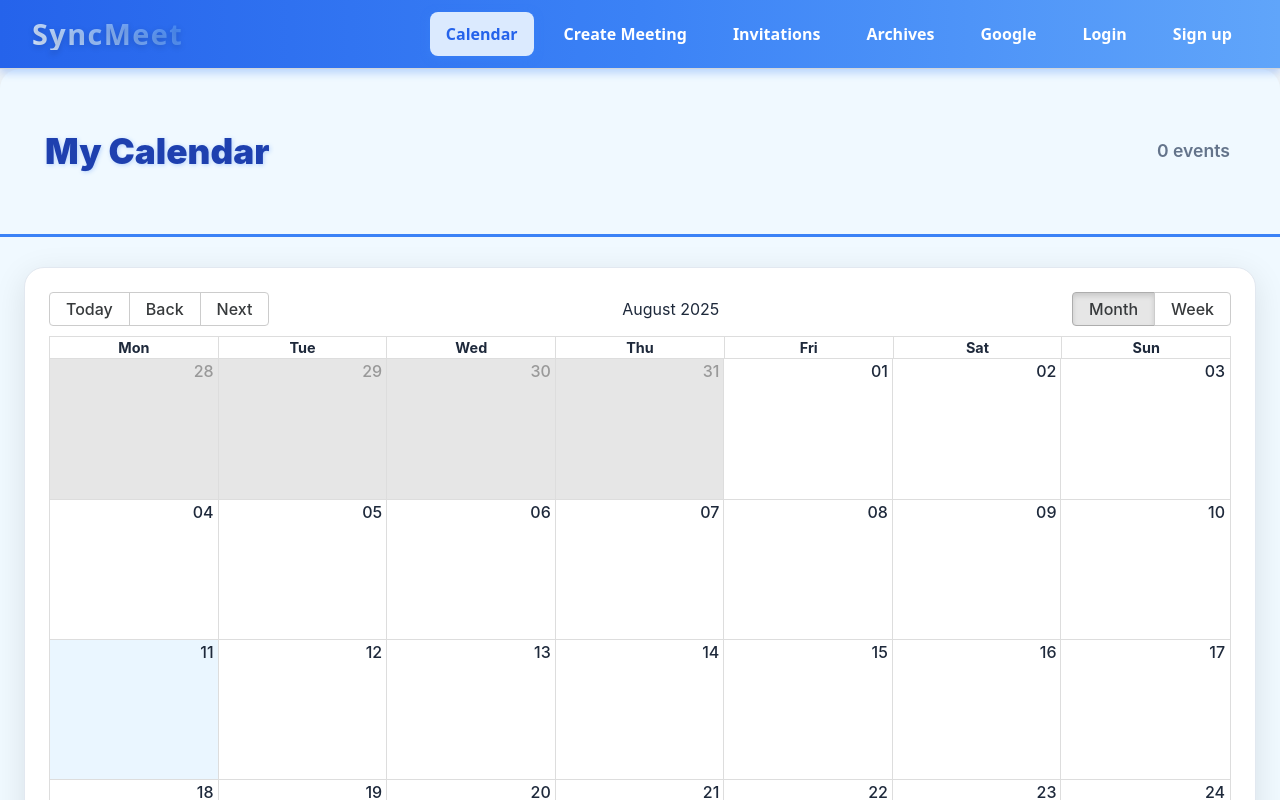
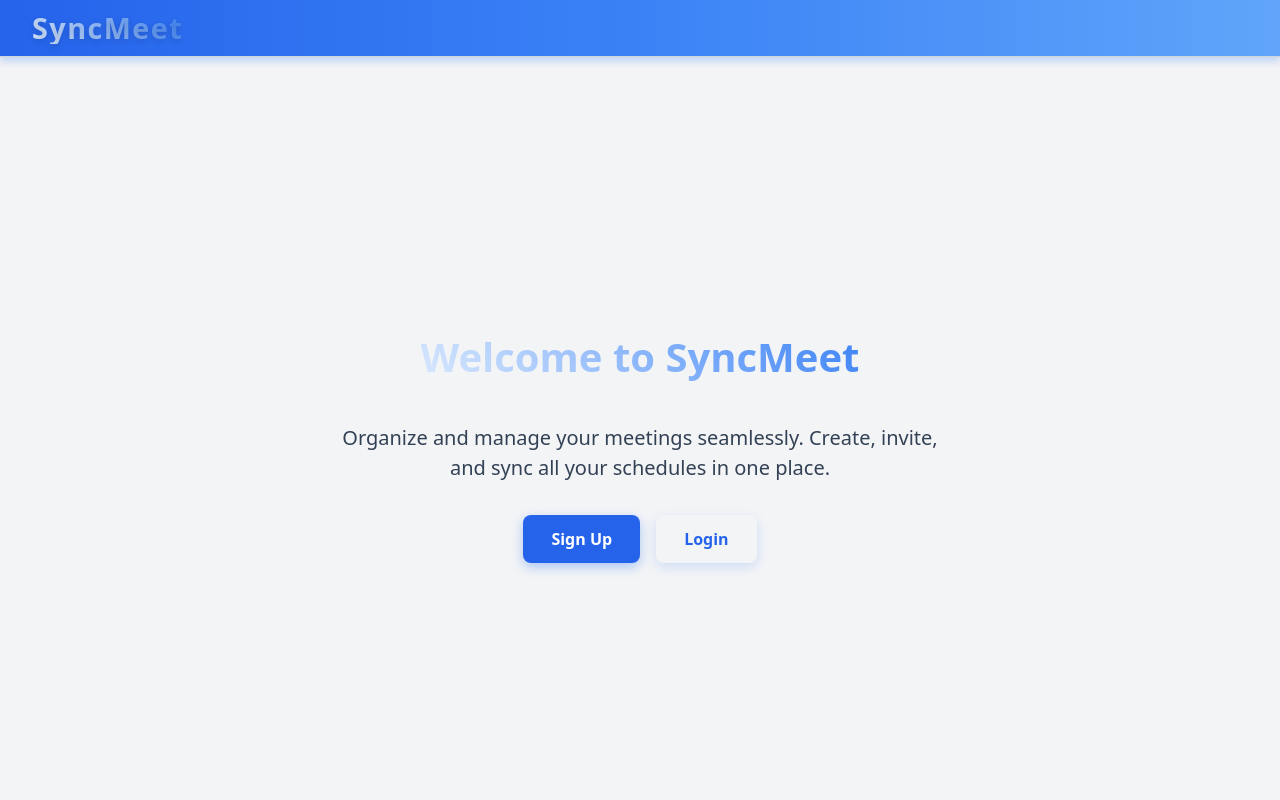
Before and after one commit to YSMNZH/sync-meet, a React (Vite) app in the folder client/: page / in a window 1280 px wide. Shown: the top 800 px of the page. Built offline with nearby package versions, Linux system fonts and the light colour scheme; no server answers.

Commit message:
Scroll Issue Fixed.

```diff
--- a/client/src/pages/App.jsx
+++ b/client/src/pages/App.jsx
@@ -1,34 +1,45 @@
-import { Link, Outlet, useLocation, useNavigate } from 'react-router-dom'
-import { useEffect, useState } from 'react'
+import { Link, Outlet, useLocation, useNavigate } from 'react-router-dom';
+import { useEffect, useState } from 'react';
+
+function ScrollToTop() {
+  const { pathname } = useLocation();
+  useEffect(() => {
+    window.scrollTo(0, 0);
+  }, [pathname]);
+  return null;
+}
+
 
 export default function App() {
-  const location = useLocation()
-  const navigate = useNavigate()
+  const location = useLocation();
+  const navigate = useNavigate();
   const [user, setUser] = useState(() => {
-    const u = localStorage.getItem('user')
-    return u ? JSON.parse(u) : null
-  })
+    const u = localStorage.getItem('user');
+    return u ? JSON.parse(u) : null;
+  });
 
   useEffect(() => {
     const onStorage = () => {
-      const u = localStorage.getItem('user')
-      setUser(u ? JSON.parse(u) : null)
-    }
-    window.addEventListener('storage', onStorage)
-    return () => window.removeEventListener('storage', onStorage)
-  }, [])
+      const u = localStorage.getItem('user');
+      setUser(u ? JSON.parse(u) : null);
+    };
+    window.addEventListener('storage', onStorage);
+    return () => window.removeEventListener('storage', onStorage);
+  }, []);
 
   const linkClass = (path) =>
-    `nav-link${location.pathname === path ? ' active' : ''}`
+    `nav-link${location.pathname === path ? ' active' : ''}`;
 
   return (
-    <div style={{
+    <div
+      style={{
         fontFamily: 'system-ui, -apple-system, Segoe UI, Roboto, Ubuntu, Cantarell, Noto Sans, sans-serif',
         minHeight: '100vh',
         backgroundColor: '#f3f4f6',
         display: 'flex',
-      flexDirection: 'column'
-    }}>
+        flexDirection: 'column',
+      }}
+    >
       <header
         style={{
           display: 'flex',
@@ -71,6 +82,8 @@ export default function App() {
             justifyContent: 'flex-end',
           }}
         >
+          {user ? (
+            <>
               <Link className={linkClass('/')} to="/">
                 Calendar
               </Link>
@@ -86,17 +99,7 @@ export default function App() {
               <Link className={linkClass('/google')} to="/google">
                 Google
               </Link>
-          {!user && (
-            <>
-              <Link className={linkClass('/login')} to="/login">
-                Login
-              </Link>
-              <Link className={linkClass('/signup')} to="/signup">
-                Sign up
-              </Link>
-            </>
-          )}
-          {user && (
+
               <div
                 style={{
                   display: 'flex',
@@ -108,15 +111,13 @@ export default function App() {
                   fontWeight: '600',
                 }}
               >
-              <span>
-                {user.name || user.email}
-              </span>
+                <span>{user.name || user.email}</span>
                 <button
                   onClick={() => {
-                  localStorage.removeItem('token')
-                  localStorage.removeItem('user')
-                  setUser(null)
-                  navigate('/')
+                    localStorage.removeItem('token');
+                    localStorage.removeItem('user');
+                    setUser(null);
+                    navigate('/');
                   }}
                   style={{
                     padding: '6px 14px',
@@ -128,23 +129,117 @@ export default function App() {
                     fontWeight: '600',
                     transition: 'background-color 0.2s',
                   }}
-                onMouseOver={(e) => (e.currentTarget.style.backgroundColor = '#dc2626')}
-                onMouseOut={(e) => (e.currentTarget.style.backgroundColor = '#ef4444')}
+                  onMouseOver={(e) =>
+                    (e.currentTarget.style.backgroundColor = '#dc2626')
+                  }
+                  onMouseOut={(e) =>
+                    (e.currentTarget.style.backgroundColor = '#ef4444')
+                  }
                 >
                   Logout
                 </button>
               </div>
+            </>
+          ) : (
+            <>
+
+            </>
           )}
         </nav>
       </header>
-
-      <main style={{
+   <ScrollToTop />
+      <main
+        style={{
           flex: 1,
           width: '100%',
           display: 'flex',
-        flexDirection: 'column'
-      }}>
+          flexDirection: 'column',
+        }}
+      >
+        {!user && location.pathname === '/' ? (
+          <div
+            style={{
+              flex: 1,
+              display: 'flex',
+              flexDirection: 'column',
+              justifyContent: 'center',
+              alignItems: 'center',
+              textAlign: 'center',
+              padding: '40px 20px',
+              color: '#1e293b',
+            }}
+          >
+            <h2
+              style={{
+                fontSize: '2.5rem',
+                fontWeight: 800,
+                background: 'linear-gradient(45deg, #dbeafe, #3b82f6)',
+                WebkitBackgroundClip: 'text',
+                WebkitTextFillColor: 'transparent',
+                marginBottom: 16,
+              }}
+            >
+              Welcome to SyncMeet
+            </h2>
+            <p
+              style={{
+                fontSize: '1.25rem',
+                maxWidth: 600,
+                color: '#334155',
+                marginBottom: 32,
+              }}
+            >
+              Organize and manage your meetings seamlessly. Create, invite, and sync
+              all your schedules in one place.
+            </p>
+            <div style={{ display: 'flex', gap: 16, flexWrap: 'wrap' }}>
+              <Link
+                to="/signup"
+                style={{
+                  padding: '12px 28px',
+                  backgroundColor: '#2563eb',
+                  color: 'white',
+                  borderRadius: 8,
+                  fontWeight: 600,
+                  textDecoration: 'none',
+                  boxShadow: '0 4px 12px rgba(59, 130, 246, 0.4)',
+                  transition: 'background-color 0.2s',
+                }}
+                onMouseOver={(e) =>
+                  (e.currentTarget.style.backgroundColor = '#1e40af')
+                }
+                onMouseOut={(e) =>
+                  (e.currentTarget.style.backgroundColor = '#2563eb')
+                }
+              >
+                Sign Up
+              </Link>
+              <Link
+                to="/login"
+                style={{
+                  padding: '12px 28px',
+                  backgroundColor: '#f3f4f6',
+                  color: '#2563eb',
+                  borderRadius: 8,
+                  fontWeight: 600,
+                  textDecoration: 'none',
+                  boxShadow: '0 4px 12px rgba(59, 130, 246, 0.2)',
+                  transition: 'background-color 0.2s',
+                }}
+                onMouseOver={(e) =>
+                  (e.currentTarget.style.backgroundColor = '#e0e7ff')
+                }
+                onMouseOut={(e) =>
+                  (e.currentTarget.style.backgroundColor = '#f3f4f6')
+                }
+              >
+                Login
+              </Link>
+            </div>
+          </div>
+        ) : (
           <Outlet />
+        )}
       </main>
 
       <style>{`
@@ -168,5 +263,5 @@ export default function App() {
         }
       `}</style>
     </div>
-  )
+  );
 }
```
Lines whose indentation alone changed are shown as unchanged.
